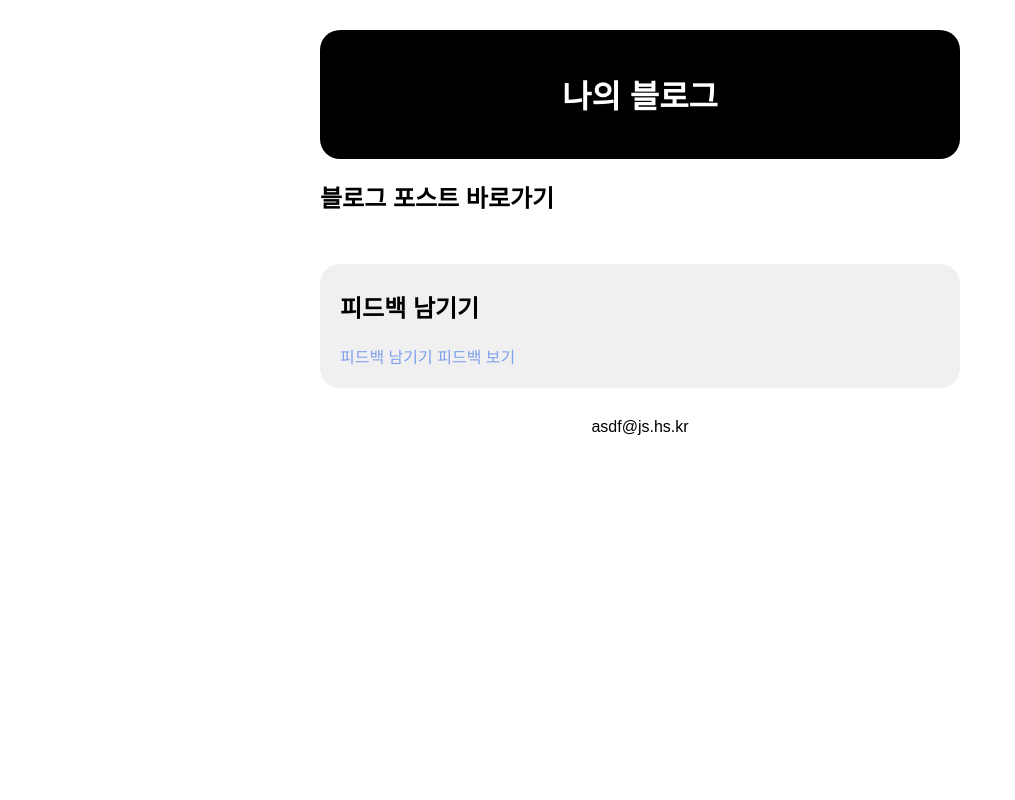
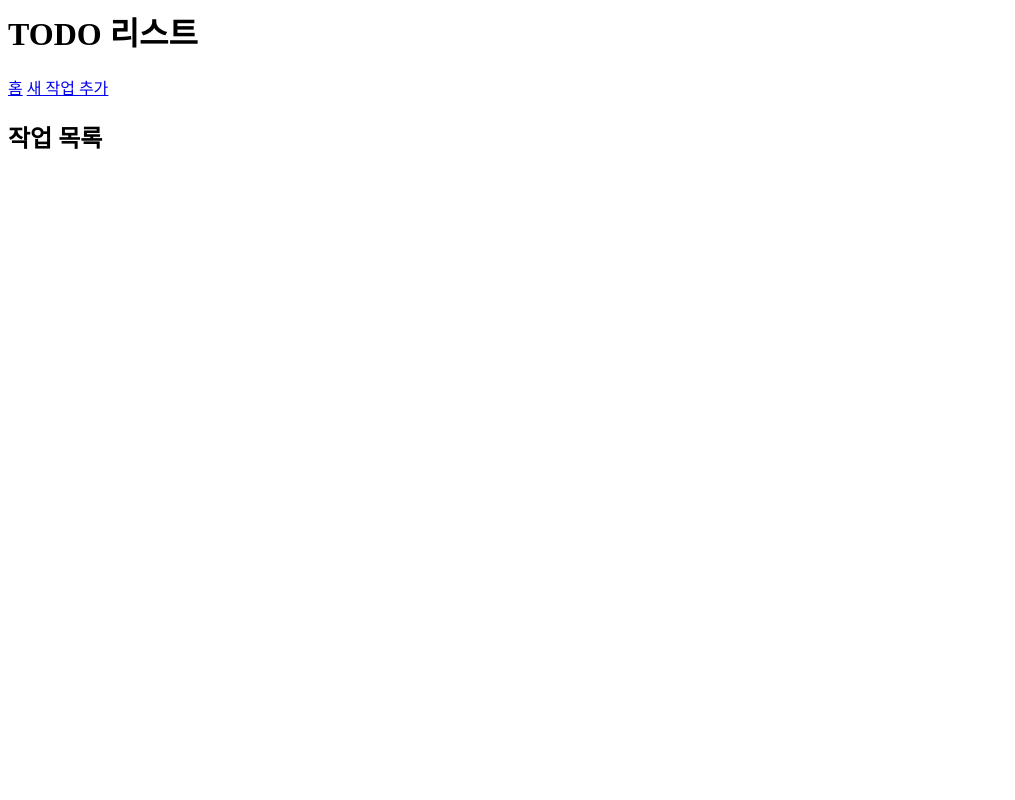
Before and after one commit to khw-dev/learn-web, a Flask app: template templates/index.html in a window 1280 px wide. Shown: the whole page, without its empty margins (0-1015 px from the left). Run offline with Flask 3, Linux system fonts and the light colour scheme; the template is opened without the code that fills it, so the values that code supplies are empty; some web fonts are replaced.

Commit message:
feat: Create day4 project

```diff
--- a/app.py
+++ b/app.py
@@ -3,32 +3,13 @@ import sqlite3
 
 app = Flask(__name__)
 
-post_data = [
-    {
-        "title": "블로그 만들기",
-        "author": "asdf",
-        "date": "2024-08-06",
-        "content": "오늘은 Flask로 블로그를 만들어보았다.",
-    },{
-        "title": "홈페이지 만들기",
-        "author": "asdf",
-        "date": "2024-08-07",
-        "content": "오늘은 Flask로 홈페이지를 만들어보았다.",
-    },{
-        "title": "db 연동하기",
-        "author": "asdf",
-        "date": "2024-08-08",
-        "content": "오늘은 sqlite를 연동해보았다.",
-    }
-]
-
 def init_db():
-    conn = sqlite3.connect("feedback.db")
+    conn = sqlite3.connect("todo.db")
     c = conn.cursor()
     c.execute(
         """
-        CREATE TABLE IF NOT EXISTS feedbacks
-        (id INTEGER PRIMARY KEY AUTOINCREMENT, name TEXT, message TEXT)
+        CREATE TABLE IF NOT EXISTS todos
+        (id INTEGER PRIMARY KEY AUTOINCREMENT, task TEXT, done BOOLEAN)
         """
     )
     conn.commit()
@@ -38,36 +19,57 @@ init_db()
 
 @app.route("/")
 def index():
-    return render_template("index.html", posts=post_data)
+    conn = sqlite3.connect("todo.db")
+    c = conn.cursor()
+    c.execute("SELECT * FROM todos")
+    todos = c.fetchall()
+    conn.close()
+    return render_template("index.html", todos=todos)
 
-
-@app.route("/post/<int:post_id>")
-def post(post_id):
-    post = post_data[post_id - 1]
-    return render_template("post.html", post=post)
-
-@app.route("/feedback", methods=["GET", "POST"])
-def feedback():
+@app.route("/add", methods=["GET", "POST"])
+def add():
     if request.method == "POST":
-        name = request.form["name"]
-        message = request.form["message"]
-        conn = sqlite3.connect("feedback.db")
+        todo = request.form["task"]
+        conn = sqlite3.connect("todo.db")
         c = conn.cursor()
-        c.execute("INSERT INTO feedbacks (name, message) VALUES (?, ?)", (name, message))
+        c.execute("INSERT INTO todos (task, done) VALUES (?, ?)", (todo, False))
         conn.commit()
         conn.close()
-        return redirect(url_for("show_feedback"))
-    return render_template("feedback.html")
+        return redirect(url_for("index"))
+    return render_template("add.html")
 
-@app.route("/show_feedback")
-def show_feedback():
-    conn = sqlite3.connect("feedback.db")
+@app.route("/update/<int:todo_id>", methods=["GET", "POST"])
+def update(todo_id):
+    conn = sqlite3.connect("todo.db")
     c = conn.cursor()
-    c.execute("SELECT * FROM feedbacks")
-    feedbacks = c.fetchall()
-    print(feedbacks)
+    c.execute("SELECT * FROM todos WHERE id=?", (todo_id,))
+    todo = c.fetchone()
     conn.close()
-    return render_template("show_feedback.html", feedbacks=feedbacks)
+    if request.method == "POST":
+        task = request.form["task"]
+        done = request.form.get("done") == "on"
+        conn = sqlite3.connect("todo.db")
+        c = conn.cursor()
+        c.execute("UPDATE todos SET done=? WHERE id=?", (done, todo_id))
+        conn.commit()
+        conn.close()
+        return redirect(url_for("index"))
+    else:
+        conn = sqlite3.connect("todo.db")
+        c = conn.cursor()
+        c.execute("SELECT * FROM todos WHERE id=?", (todo_id,))
+        todo = c.fetchone()
+        conn.close()
+    return render_template("update.html", todo=todo)
+
+@app.route("/delete/<int:todo_id>")
+def delete(todo_id):
+    conn = sqlite3.connect("todo.db")
+    c = conn.cursor()
+    c.execute("DELETE FROM todos WHERE id=?", (todo_id,))
+    conn.commit()
+    conn.close()
+    return redirect(url_for("index"))
 
 
 if __name__ == "__main__":
--- a/static/style.css
+++ /dev/null
@@ -1,79 +0,0 @@
-@font-face {
-  font-family: "Noto Sans KR";
-  font-style: normal;
-  font-weight: 400;
-  font-display: swap;
-  src: url(https://fonts.gstatic.com/s/notosanskr/v13/PbykFmXiEBPT4ITbgNA5Cgm203Tq4JJWq209pU0DPdWuqxJFA4GNDCBYtw.0.woff2)
-    format("woff2");
-}
-
-* {
-    font-family: "Noto Sans KR", sans-serif;
-}
-
-body {
-    margin: 0 auto;
-    max-width: 50vw;
-}
-
-header {
-    background-color: #000;
-    padding: 20px;
-    text-align: center;
-    border-radius: 20px;
-    margin-top: 30px;
-}
-
-a {
-    text-decoration: none;
-    color: #7EA0EF;
-    transition: color .3s;
-}
-
-a:hover {
-    color: #3B60B7;
-}
-
-.title {
-    color: #fff;
-}
-
-footer {
-    margin-top: 30px;
-    text-align: center;
-}
-
-.email {
-    color: #000;
-    text-align: center;
-    margin: 0 auto;
-}
-
-.post {
-    background-color: #f6f6f6;
-    padding: 20px;
-    margin: 20px auto;
-    border-radius: 20px;
-}
-
-.feedback {
-    background-color: #f0f0f0;
-    padding: 5px 5px 20px 20px;
-    border-radius: 20px;
-    margin-top: 50px
-}
-
-.feedbacks {
-    background-color: #f0f0f0;
-    padding: 10px 20px;
-    border-radius: 20px;
-    display: flex;
-    flex-direction: column;
-}
-
-.feedback_form {
-    display: flex;
-    flex-direction: column;
-    margin: 0 auto;
-    gap: 10px;
-}
--- a/templates/base.html
+++ b/templates/base.html
@@ -1,24 +1,15 @@
 <html>
-    <head>
-        <title>블로그</title>
-        <link rel="stylesheet" href="{{ url_for('static', filename='style.css')}}">
-    </head>
     <body>
         <header>
-            <a href="/" class="title">
-                <h1>나의 블로그</h1>
-            </a>
+            <h1>TODO 리스트</h1>
+            <nav>
+                <a href="{{url_for('index')}}">홈</a>
+                <a href="{{url_for('add')}}">새 작업 추가</a>
+            </nav>
         </header>
         <main>
-            {% block content %}{% endblock %}
+            {% block content %}
+            {% endblock %}
         </main>
-        <div class="feedback">
-            <h2>피드백 남기기</h2>
-            <a href="/feedback">피드백 남기기</a>
-            <a href="/show_feedback">피드백 보기</a>
-        </div>
-        <footer>
-            <a class="email" href="mailto:asdf@js.hs.kr">asdf@js.hs.kr</a>
-        </footer>
     </body>
 </html>
--- a/templates/index.html
+++ b/templates/index.html
@@ -2,11 +2,16 @@
 
 {% block content %}
 
-<h2>블로그 포스트 바로가기</h2>
-{% for p in posts %}
-<a href="{{ url_for('post', post_id=loop.index) }}">
-    <h3>{{p.title}} | {{p.date}}</h3>
-</a>
-{% endfor %}
+<h2>작업 목록</h2>
+<ul>
+    {% for todo in todos %}
+    <li>
+        {{ todo[1] }} - {{ '완료' if todo[2] else '미완료' }}
+        <a href="{{ url_for('update', todo_id=todo[0]) }}">수정</a>
+        <a href="{{ url_for('delete', todo_id=todo[0]) }}">삭제</a>
+
+    </li>
+    {% endfor %}
+</ul>
 
 {% endblock content %}
```
Also changed, not shown: templates/add.html (added, +12 -0 lines), templates/feedback.html (deleted, +0 -14 lines), templates/post.html (deleted, +0 -11 lines), templates/show_feedback.html (deleted, +0 -12 lines), templates/update.html (added, +14 -0 lines).
